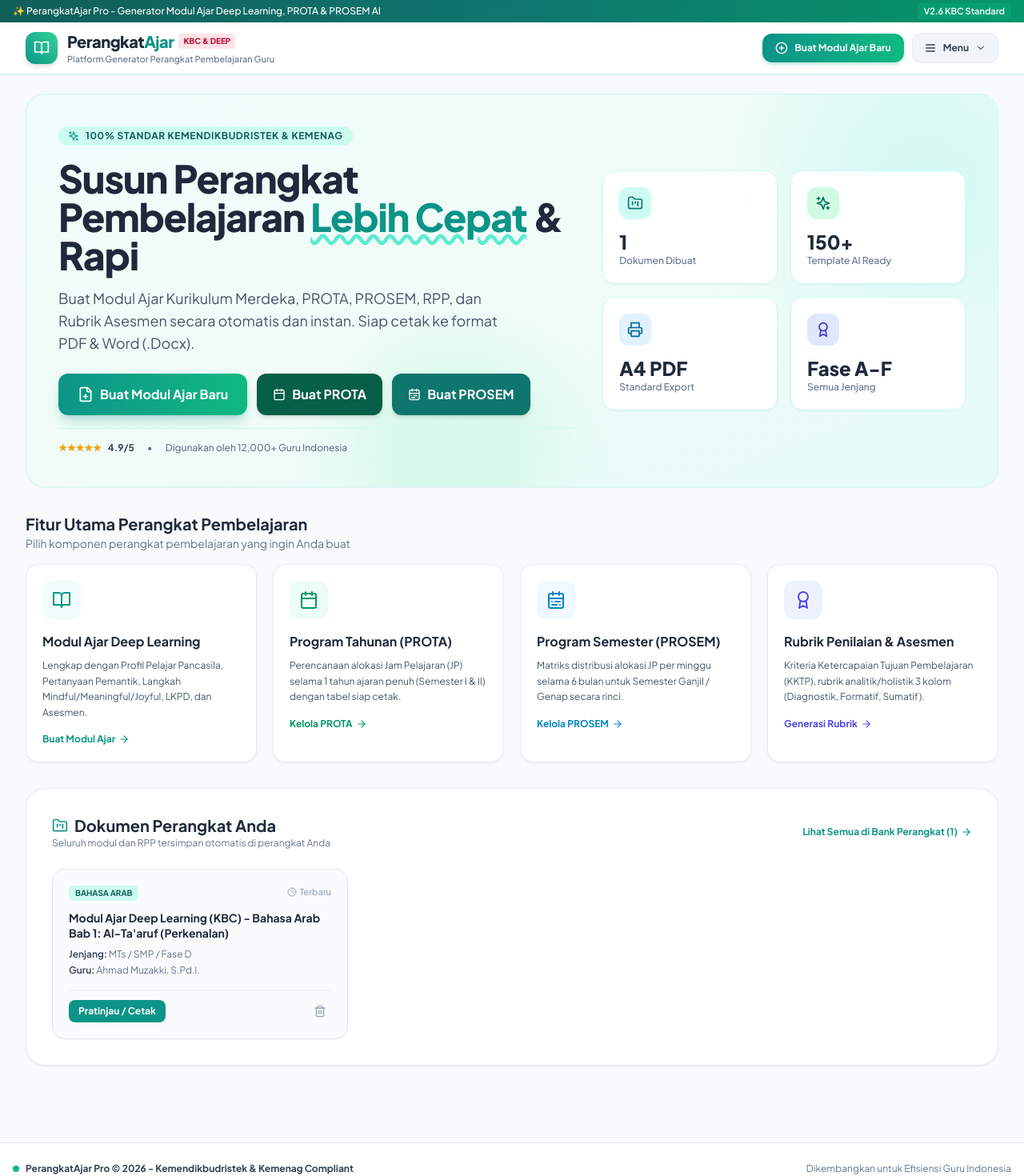
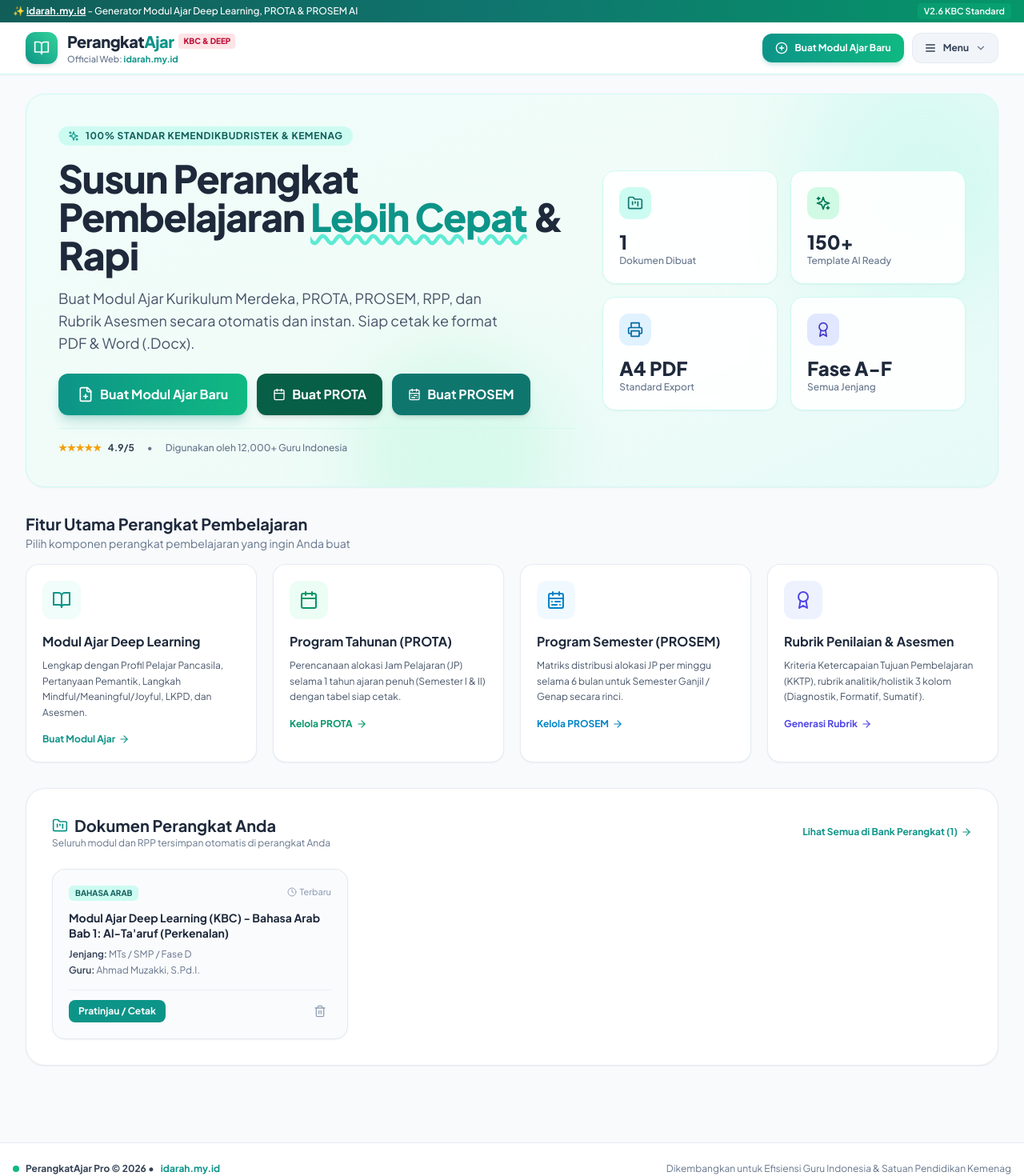
Before and after one commit to afifmashum61-oss/Tathwir, a React (Vite) app: page / in a window 1280 px wide. Shown: the top 1470 px of the page at 80% size. Built offline with nearby package versions, Linux system fonts and the light colour scheme.

Commit message:
feat: Add official domain idarah.my.id links

```diff
--- a/src/App.jsx
+++ b/src/App.jsx
@@ -244,10 +244,10 @@
         <div className="max-w-7xl mx-auto px-4 flex flex-col sm:flex-row justify-between items-center gap-3">
           <div className="flex items-center gap-2 font-bold text-slate-700">
             <span className="w-2 h-2 rounded-full bg-emerald-500"></span>
-            PerangkatAjar Pro © 2026 - Kemendikbudristek & Kemenag Compliant
+            PerangkatAjar Pro © 2026 • <a href="https://idarah.my.id" target="_blank" rel="noopener noreferrer" className="text-teal-600 font-bold hover:underline">idarah.my.id</a>
           </div>
           <div>
-            Dikembangkan untuk Efisiensi Guru Indonesia
+            Dikembangkan untuk Efisiensi Guru Indonesia & Satuan Pendidikan Kemenag
           </div>
         </div>
       </footer>
--- a/src/components/Navbar.jsx
+++ b/src/components/Navbar.jsx
@@ -26,7 +26,7 @@
     <header className="no-print sticky top-0 z-50 bg-white/95 backdrop-blur border-b border-teal-100 shadow-sm">
       {/* Top Banner Bar */}
       <div className="bg-gradient-to-r from-teal-800 via-teal-700 to-emerald-600 text-white text-xs py-1 px-4 text-center font-medium flex justify-between items-center">
-        <span>✨ PerangkatAjar Pro - Generator Modul Ajar Deep Learning, PROTA & PROSEM AI</span>
+        <span>✨ <a href="https://idarah.my.id" target="_blank" rel="noopener noreferrer" className="underline font-bold hover:text-amber-200">idarah.my.id</a> - Generator Modul Ajar Deep Learning, PROTA & PROSEM AI</span>
         <span className="bg-emerald-500/30 px-2 py-0.5 rounded text-[11px] font-semibold">V2.6 KBC Standard</span>
       </div>
 
@@ -45,7 +45,9 @@
                 <span className="font-extrabold text-xl tracking-tight text-slate-800">Perangkat<span className="text-teal-600">Ajar</span></span>
                 <span className="bg-rose-100 text-rose-700 text-[10px] font-extrabold px-1.5 py-0.5 rounded uppercase">KBC & DEEP</span>
               </div>
-              <p className="text-[11px] text-slate-500 font-medium">Platform Generator Perangkat Pembelajaran Guru</p>
+              <p className="text-[11px] text-slate-500 font-medium">
+                Official Web: <a href="https://idarah.my.id" target="_blank" rel="noopener noreferrer" className="text-teal-600 font-bold hover:underline">idarah.my.id</a>
+              </p>
             </div>
           </div>
 
```
Also changed, not shown: 1 other file (tests, documents, lock files or other folders).
